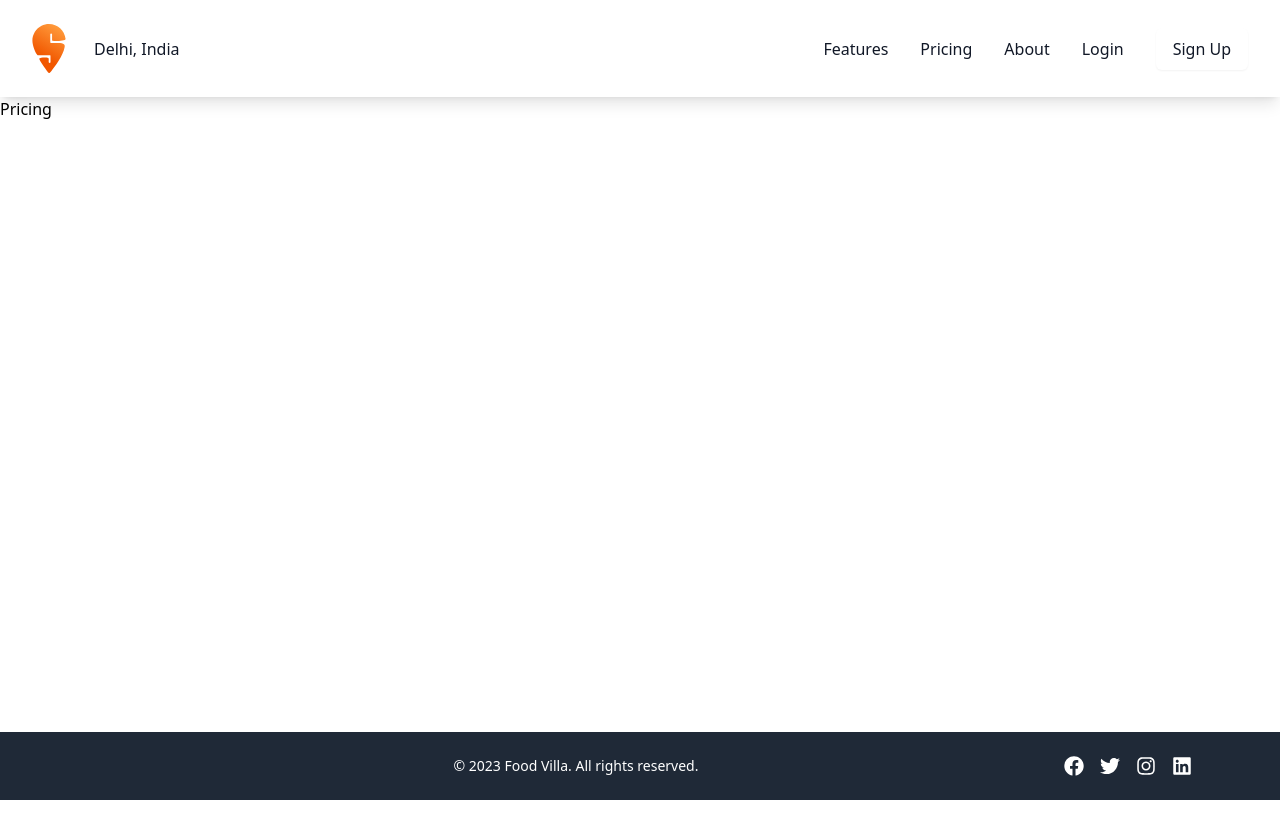
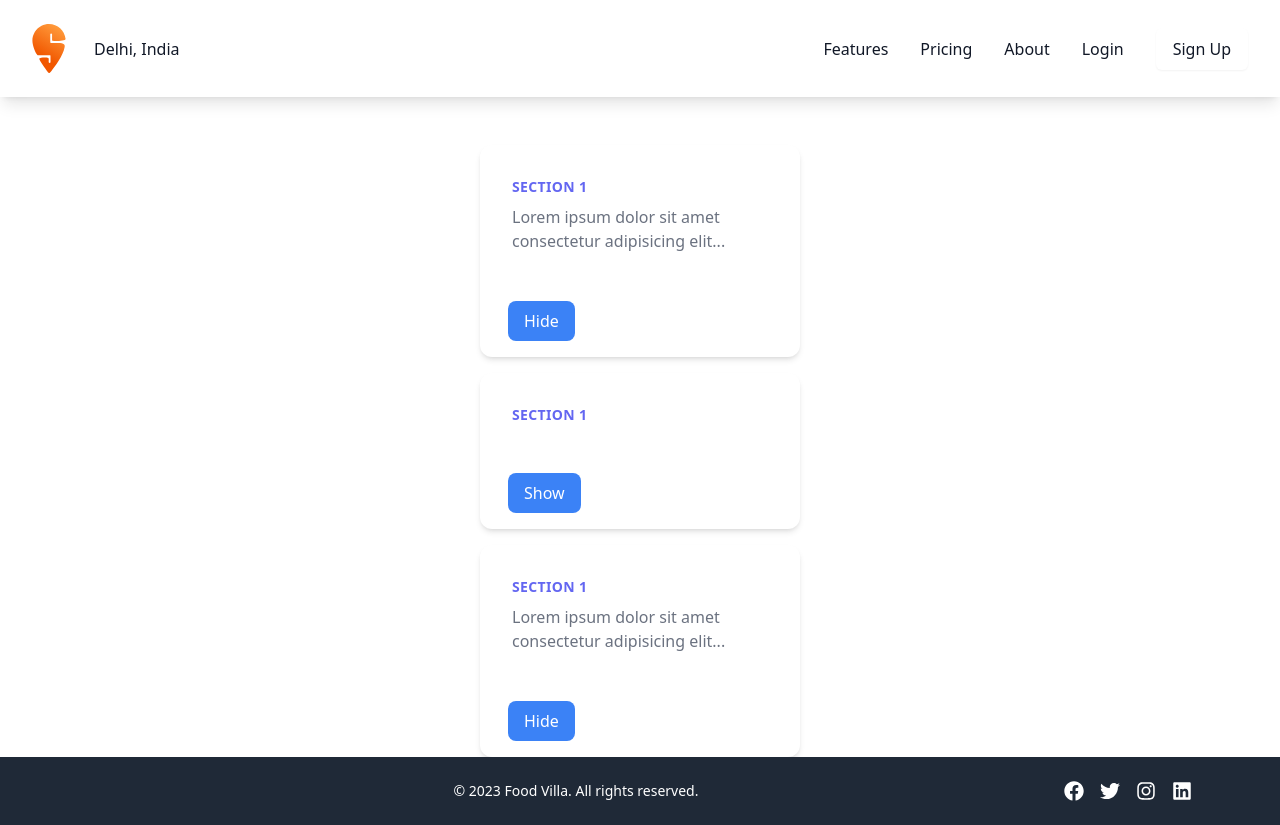
Before and after one commit to rohitsharma02p/FoodVillaReactApp, a React (Vite) app: page /pricing in a window 1280 px wide. Before the commit the page ends 800 px from the top, so only its background shows below. Built offline with nearby package versions, Linux system fonts and the light colour scheme.

Commit message:
done complete

```diff
--- a/src/components/Pricing.js
+++ b/src/components/Pricing.js
@@ -1,7 +1,57 @@
-import React from "react";
+import { useState } from "react";
+
+const Section = ({ title, description, isVisible }) => {
+  return (
+    <div
+      className="w-full md:w-1/2 lg:w-1/3 xl:w-1/4 bg-white rounded-xl shadow-md overflow-hidden"
+      style={{ minWidth: "300px" }}
+    >
+      <div className="p-8">
+        <h3 className="uppercase tracking-wide text-sm text-indigo-500 font-semibold">
+          {title}
+        </h3>
+        {isVisible && <p className="mt-2 text-gray-500">{description}</p>}
+      </div>
+      <div className="flex justify-normal p-4 ml-3">
+        <button
+          className="px-4 py-2 bg-blue-500 text-white rounded-lg hover:bg-blue-600"
+          onClick={() => {
+            setIsVisible(!isVisible);
+          }}
+        >
+          {isVisible ? "Hide" : "Show"}
+        </button>
+      </div>
+    </div>
+  );
+};
 
 const Pricing = () => {
-  return <div>Pricing</div>;
+  const [sectionConfig, setSectionConfig] = useState({
+    sec1: true,
+    sec2: false,
+    sec3: true,
+  });
+
+  return (
+    <div className="flex flex-col items-center mt-12 space-y-4">
+      <Section
+        isVisible={sectionConfig.sec1}
+        title="Section 1"
+        description="Lorem ipsum dolor sit amet consectetur adipisicing elit..."
+      />
+      <Section
+        isVisible={sectionConfig.sec2}
+        title="Section 1"
+        description="Lorem ipsum dolor sit amet consectetur adipisicing elit..."
+      />
+      <Section
+        isVisible={sectionConfig.sec3}
+        title="Section 1"
+        description="Lorem ipsum dolor sit amet consectetur adipisicing elit..."
+      />
+    </div>
+  );
 };
 
 export default Pricing;
```
